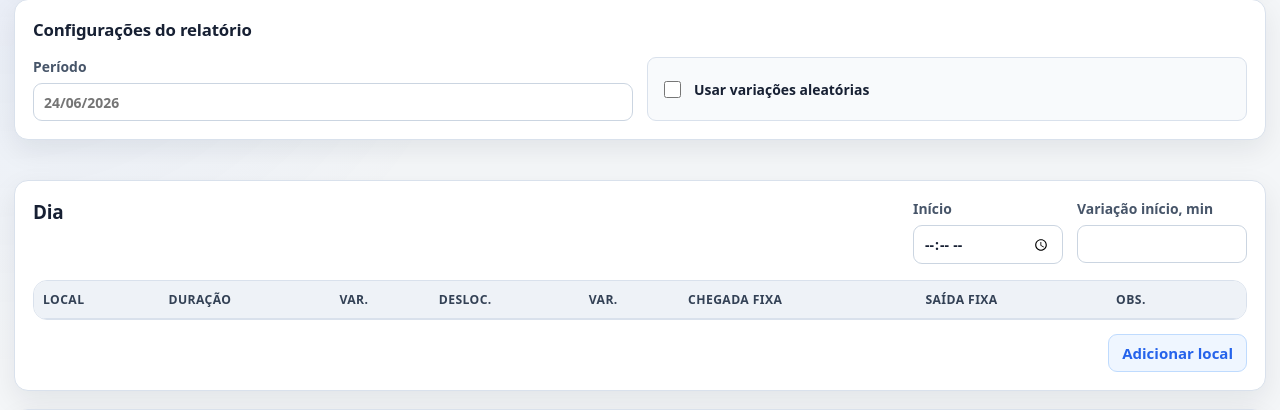
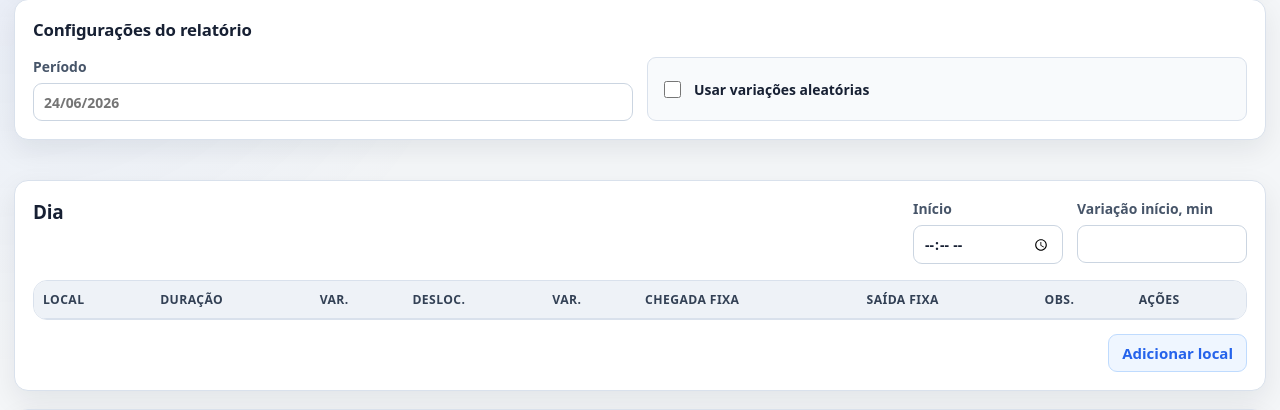
Before and after one commit to reilouco/journee-ha-addon, a FastAPI app: page / in a window 1280 px wide. Shown: the part 139-549 px from the top of the page. Run offline with FastAPI, Linux system fonts and the light colour scheme; lists and menus that the app fills with data are empty; parts of the project's set-up code (start-up, migrations or seed data) failed here and were passed over.

Commit message:
Add 'Ações' header to the table

```diff
--- a/journee_ha/app/templates/index.html
+++ b/journee_ha/app/templates/index.html
@@ -67,7 +67,7 @@
               <th>Chegada fixa</th>
               <th>Saída fixa</th>
               <th>Obs.</th>
-              <th></th>
+              <th>Ações</th>
             </tr>
           </thead>
           <tbody id="locationsBody"></tbody>
```
